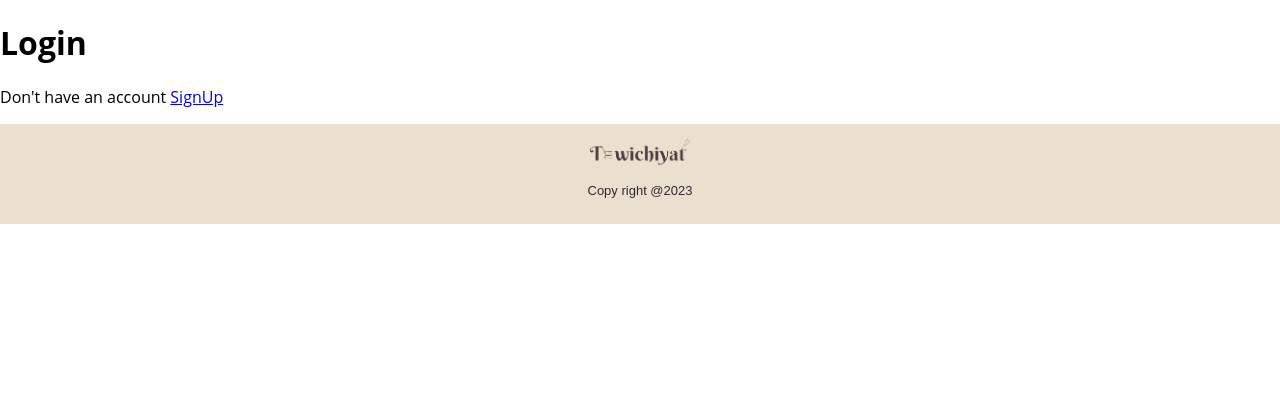
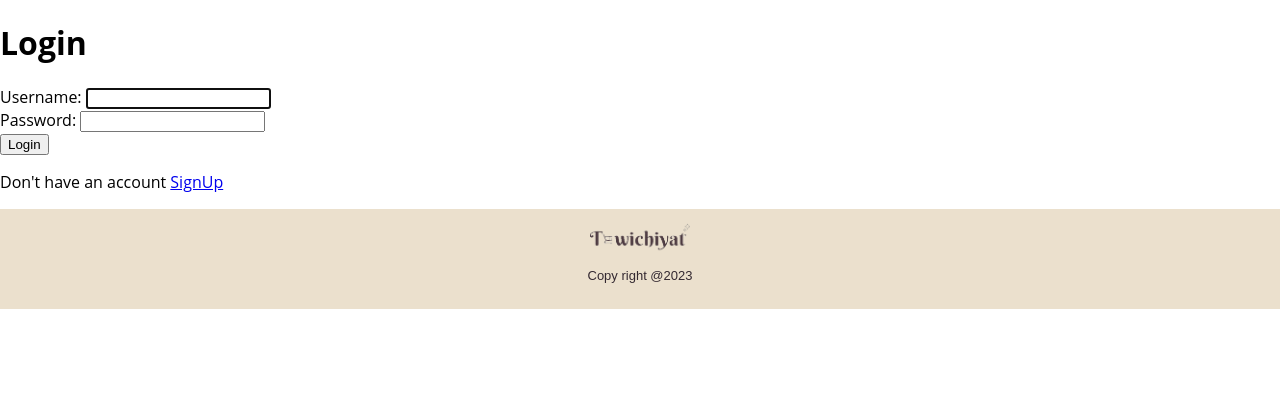
Before and after one commit to zainabJINARI/Twichiyat, a Django app: page /userP/login/ in a window 1280 px wide. Shown: the top 420 px of the page. Run offline with Django 5.2, Linux system fonts and the light colour scheme.

Commit message:
Login
login Form

```diff
--- a/Twichiyat/userP/templates/userP/login.html
+++ b/Twichiyat/userP/templates/userP/login.html
@@ -1,5 +1,17 @@
 {% extends 'base_layout.html'%}
 {% block content %}
     <h1>Login</h1>
+
+    <form action="{% url 'UserP:login'%}"  method="POST">
+        {% csrf_token %}
+        {{ form }}
+
+        {% if request.GET.next %}
+        <input type="hidden" name="next" value="{{ request.GET.next }}">
+        {% endif %}
+        <input type="submit" value="Login">
+
+    </form>
+
     <p>Don't have an account <a href="{% url 'userP:signup' %}">SignUp</a></p>
 {% endblock %}
--- a/Twichiyat/userP/urls.py
+++ b/Twichiyat/userP/urls.py
@@ -2,6 +2,7 @@ from django.urls import path,re_path
 from . import views
 
 app_name = 'userP'
+
 urlpatterns = [
     re_path(r'^signup/$',views.signup_view,name="signup"),
     re_path(r'^login/$',views.login_view,name="login"),
--- a/Twichiyat/userP/views.py
+++ b/Twichiyat/userP/views.py
@@ -1,5 +1,8 @@
 from django.shortcuts import render,redirect
-from .forms import CreateUser,UserCreationForm
+from .forms import CreateUser,UserCreationForm , AuthenticationForm
+from django.contrib.auth import login
+
+
 # Create your views here.
 def signup_view(request):
     if request.method == 'POST':
@@ -12,8 +15,25 @@ def signup_view(request):
     else:
         form = CreateUser()
     return render(request,'userP/signup.html',{'form':form})
+
+
 def login_view(request):
+
     if request.method == 'POST':
-        return redirect('home')
+        form = AuthenticationForm(date=request.POST)
+        if form.is_valid() :
+            user=form.get_user()
+            login(request , user)
+            if user.is_vendor == True :
+                return redirect('vendor_dashboard:dashboard')
+            else :
+                if 'next' in request.POST :
+                    return  redirect(request.POST.get('next'))
+                else :
+                    pass
+                    #redirect shop
+                    # return redirect('')
+
     else:
-        return render(request,'userP/login.html')
+        form =AuthenticationForm()
+        return render(request,'userP/login.html' , { 'form':form })
```
Also changed, not shown: Twichiyat/Store/templates/Store/dashboard.html (line endings or trailing spaces).
